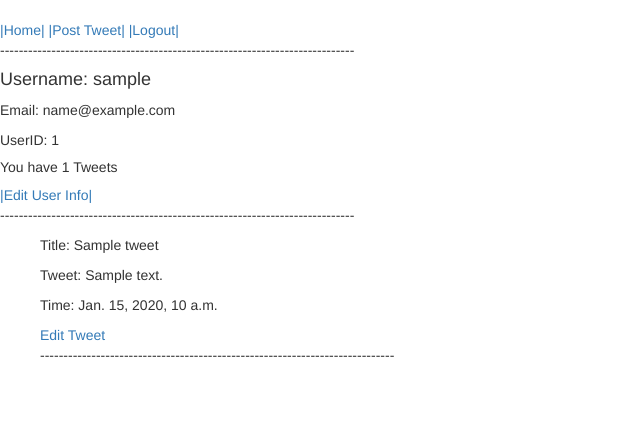
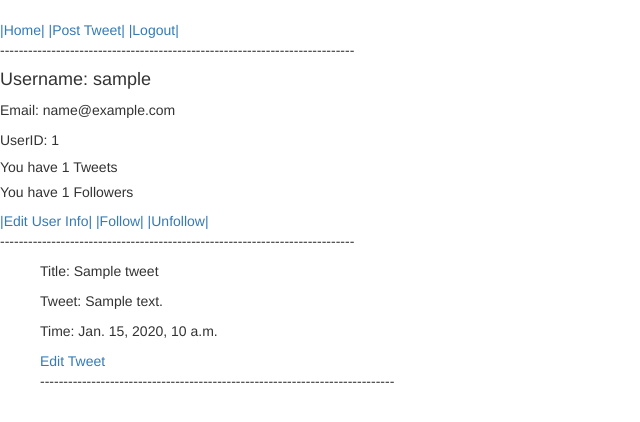
Before and after one commit to amandalynnes/twitterclone, a Django app: page /user/1/ in a window 1280 px wide. Shown: the top 422 px of the page, without its empty margins (0-640 px from the left). Run offline with Django 3.2, Linux system fonts and the light colour scheme; tables that the repository leaves empty hold one stand-in row (values such as "Sample post"); some libraries are stand-ins or nearby versions.

Commit message:
worked with Marcus to get followers functionality implemented

```diff
--- a/templates/user_view.html
+++ b/templates/user_view.html
@@ -18,8 +18,13 @@
             <p>Email: {{ user.email }}</p>
             <p>UserID: {{ user.id }}</p>
             <h5>You have {{ count }} Tweets</h5>
+            <h5>You have {{ user.following.count }} Followers</h5>
+
 
             <a href="/user/edit/{{ user.id }}/">|Edit User Info|</a>
+            <a href="/follow/{{ user.id }}/">|Follow|</a>
+            <a href="/unfollow/{{ user.id }}/">|Unfollow|</a>
+
 
             <p>----------------------------------------------------------------------------</p>
 
--- a/twitterclone/urls.py
+++ b/twitterclone/urls.py
@@ -31,5 +31,7 @@ urlpatterns = [
     path('logout/', authview.logout_view, name='logout'),
     path('user/edit/<int:user_id>/', views.edit_user, name='edit_user'),
     path('user/<int:user_id>/', views.user_detail, name='user_detail'),
+    path('follow/<int:user_id>/', views.follow_user, name='follow_user'),
+    path('unfollow/<int:user_id>/', views.unfollow_user, name='unfollow_user'),
 
 ]
--- a/twitteruser/admin.py
+++ b/twitteruser/admin.py
@@ -2,10 +2,6 @@ from django.contrib import admin
 from django.contrib.auth.admin import UserAdmin
 from .models import TwitterUser
 
-# from .models import TwitterUser, Tweet
-
 # Register your models here.
 
 admin.site.register(TwitterUser, UserAdmin)
-
-# admin.site.register(Tweet)
--- a/twitteruser/models.py
+++ b/twitteruser/models.py
@@ -7,4 +7,7 @@ from django.conf import settings
 
 
 class TwitterUser(AbstractUser):
-    pass
+    following = models.ManyToManyField('self', symmetrical=False, blank=True)
+
+    def __str__(self):
+        return self.username
--- a/twitteruser/views.py
+++ b/twitteruser/views.py
@@ -22,6 +22,7 @@ def user_detail(request, user_id):
     tweets = Tweet.objects.filter(posted_by=user)
     tweets = tweets.order_by('dt_posted').reverse()
     count = tweets.count()
+
 
     return render(request, 'user_view.html', {
         'user': user,
@@ -55,3 +56,16 @@ def edit_user(request, user_id):
         'general_form.html',
         context
         )
+
+@login_required()
+def follow_user(request, user_id):
+    user = TwitterUser.objects.get(id=user_id)
+    follower = TwitterUser.objects.get(id=request.user.id)
+    follower.following.add(user)
+    follower.save()
+    return HttpResponseRedirect(reverse('user_detail', args=[user.id]))
+
+
+
+def unfollow_user(request, user_id):
+    pass
```
Also changed, not shown: twitteruser/migrations/0003_twitteruser_following.py (added).
